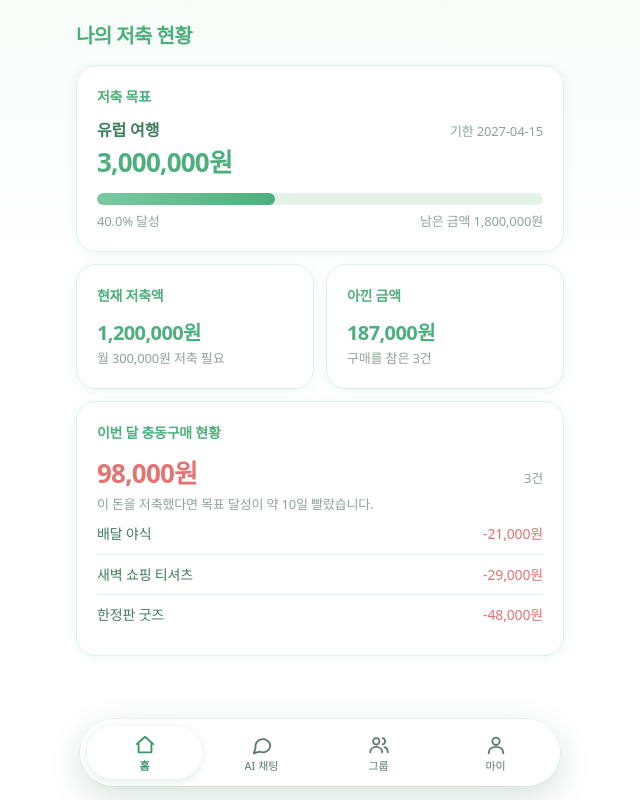
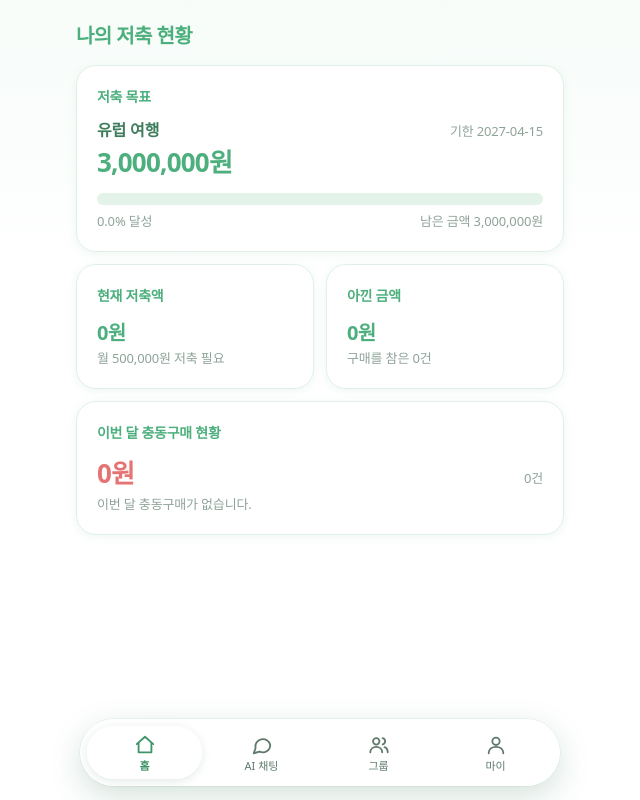
Before and after one commit to dadadaeun09/save, a plain HTML site: page index.html in a window 1280 px wide. Shown: the whole page, without its empty margins (320-960 px from the left). Drawn offline with nearby package versions, Linux system fonts and the light colour scheme; a web font is replaced by a local one.

Commit message:
Start with 0 won for saved, resisted and impulse amounts
- 처음 만들어지는 기본 데이터에서 현재 저축액을 0원, 아낀 금액과 충동구매 샘플 항목을 비움
- 목표(유럽 여행 3,000,000원)는 그대로 유지
- 이미 저장된 사용자 데이터는 바뀌지 않음

Co-Authored-By: Claude Sonnet 5.5 <noreply@anthropic.com>

```diff
--- a/index.html
+++ b/index.html
@@ -159,17 +159,9 @@ const save = (k, v) => localStorage.setItem(k, JSON.stringify(v));
 /* ---------- 사용자 데이터 (처음엔 보기용 샘플로 채움) ---------- */
 function defaultData() {
   return {
-    goal: { name: "유럽 여행", target: 3000000, saved: 1200000, deadline: addDays(180), income: 2500000 },
-    resisted: [
-      { item: "게임 아이템", amount: 55000, date: todayStr() },
-      { item: "배달 음식", amount: 32000, date: todayStr() },
-      { item: "무선 키보드", amount: 100000, date: todayStr() },
-    ],
-    impulse: [
-      { item: "한정판 굿즈", amount: 48000, date: todayStr() },
-      { item: "새벽 쇼핑 티셔츠", amount: 29000, date: todayStr() },
-      { item: "배달 야식", amount: 21000, date: todayStr() },
-    ],
+    goal: { name: "유럽 여행", target: 3000000, saved: 0, deadline: addDays(180), income: 2500000 },
+    resisted: [],
+    impulse: [],
     history: [],
   };
 }
```
